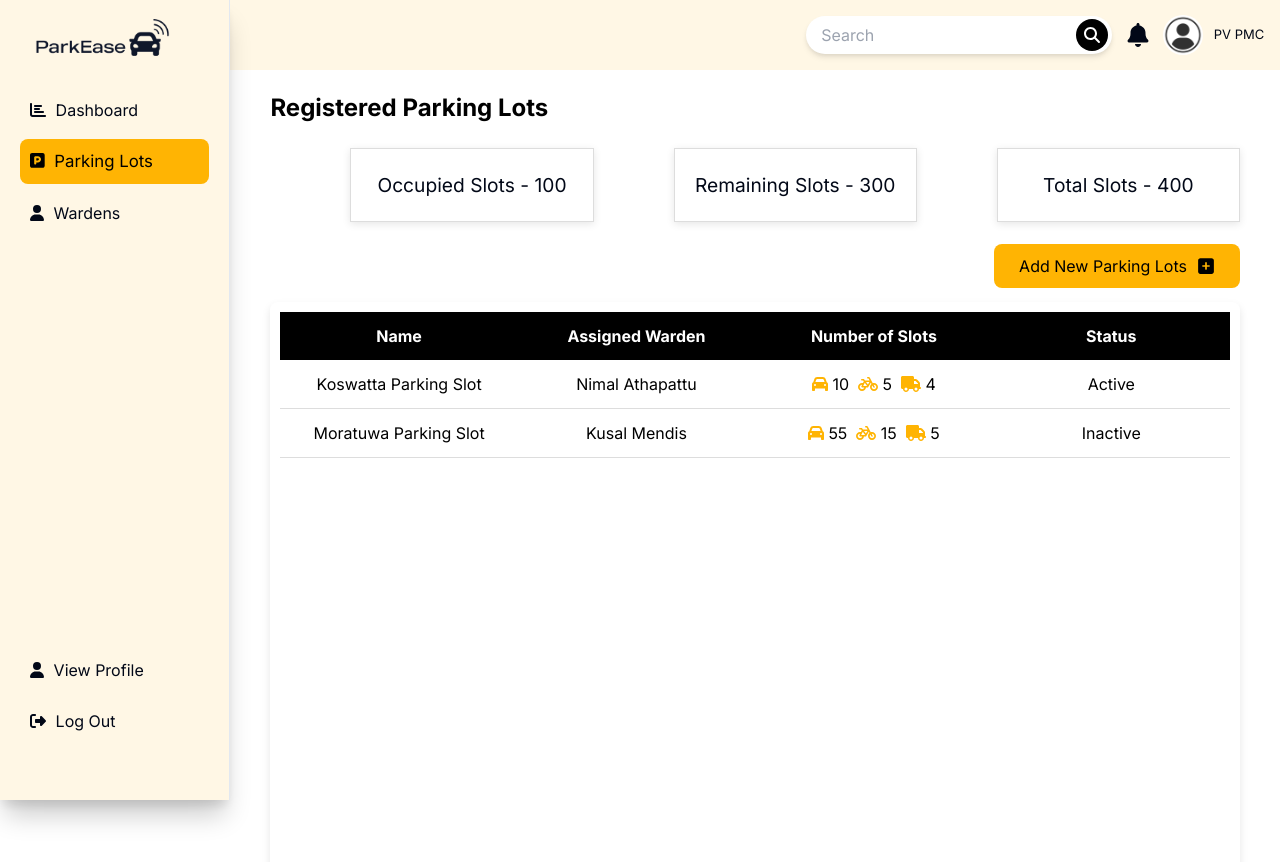
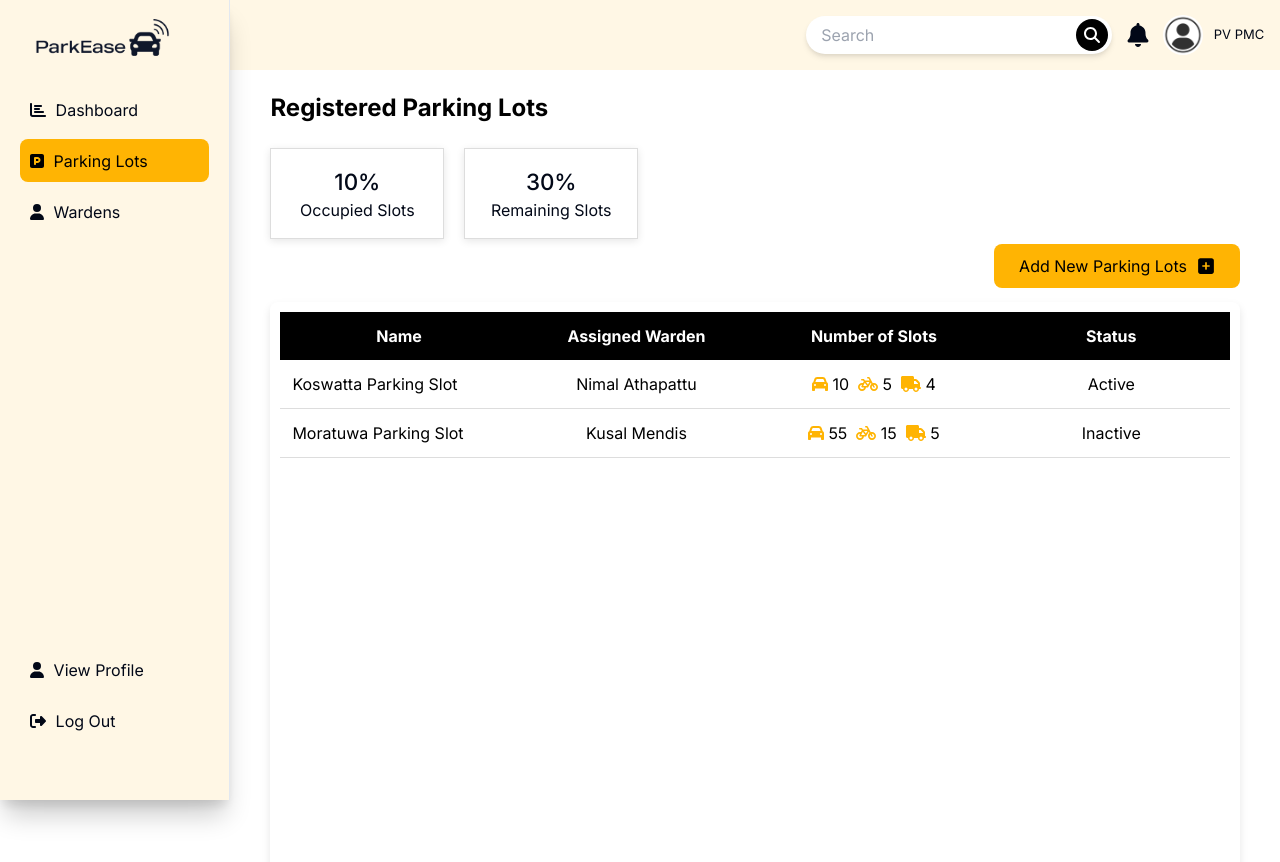
Before and after one commit to ParkEase-UrbanParkingManagementSystem/parkeasewebapp, a Next.js app in the folder client/: page /parkingslot in a window 1280 px wide. Shown: the top 862 px of the page. Built offline with nearby package versions, Linux system fonts and the light colour scheme.

Commit message:
parking lot css done

```diff
--- a/client/src/app/parkingslot/page.jsx
+++ b/client/src/app/parkingslot/page.jsx
@@ -37,21 +37,18 @@ const ParkingLot = () => {
     },
     // Add more dummy data as needed
   ];
-  const title = ["Occupied Slots", "Remaining Slots", "Total Slots"];
-  const content = ["100", "300", "400"];
+  const title = ["Occupied Slots", "Remaining Slots"];
+  const amount = ["10%", "30%"];
 
   return (
     <div className={styles.container}>
       <div className={styles.title}>Registered Parking Lots</div>
       <div className={styles.cardcontainer}>
-        <div className="w-1/3">
-          <Card title={title[0]} content={content[0]} />
+        <div className="w-1/5">
+          <Card title={title[0]} amount={amount[0]} />
         </div>
-        <div className="w-1/3">
-          <Card title={title[1]} content={content[1]} />
-        </div>
-        <div className="w-1/3">
-          <Card title={title[2]} content={content[2]} />
+        <div className="w-1/5">
+          <Card title={title[1]} amount={amount[1]} />
         </div>
       </div>
       <div>
@@ -72,7 +69,7 @@ const ParkingLot = () => {
           <tbody>
             {parkingLots.map((lot, index) => (
               <tr key={index}>
-                <td className={styles.empiddata}>{lot.name}</td>
+                <Link href={""}><td className={styles.empiddata}>{lot.name}</td></Link>
                 <td className={styles.empnamedata}>{lot.assignedWarden}</td>
                 <td className={styles.empgenderdata}>
                   <FontAwesomeIcon icon={faCar} className={styles.icon} />{" "}
--- a/client/src/ui/card/horizontalcard/card.jsx
+++ b/client/src/ui/card/horizontalcard/card.jsx
@@ -1,11 +1,12 @@
 import React from "react";
 import styles from "../horizontalcard/card.module.css";
 
-const Card = ({ title, content }) => {
+const Card = ({ title, amount }) => {
   return (
     <div className={styles.card}>
       <div className={styles.content}>
-        <p className={styles.title}>{title} - {content}</p>
+        <p className={styles.amount}>{amount}</p>
+        <p className={styles.title}>{title}</p>
       </div>
     </div>
   );
--- a/client/src/ui/card/horizontalcard/card.module.css
+++ b/client/src/ui/card/horizontalcard/card.module.css
@@ -5,15 +5,17 @@
   box-shadow: 0 2px 8px rgba(0, 0, 0, 0.1);
   /* height: 100px; */
   position: relative;
-  --tw-space-x-reverse: 0;
-  margin-right: calc(5rem * var(--tw-space-x-reverse));
-  margin-left: calc(5rem * calc(1 - var(--tw-space-x-reverse)));
+  margin-right: 20px;
   padding: 16px;
 }
 
 .title {
-  font-size: 1.2rem;
-  line-height: 2.5rem;
+  font-size: 1rem;
+}
+
+.amount{
+  font-size: 1.4rem;
+  font-weight: 500;
 }
 
 .content{
--- a/client/src/ui/pmcsidebar/toplinks/links.module.css
+++ b/client/src/ui/pmcsidebar/toplinks/links.module.css
@@ -1,7 +1,6 @@
 .active {
   background-color: rgba(255, 180, 3, 1);
   color: #000000;
-  font-size: 1.05rem;
 }
 
 .link {
@@ -18,7 +17,6 @@
   --tw-bg-opacity: 1;
   background-color: #000000;
     color: #ffffff;
-  font-size: 1.102rem;
 }
 
 .icon{
```
